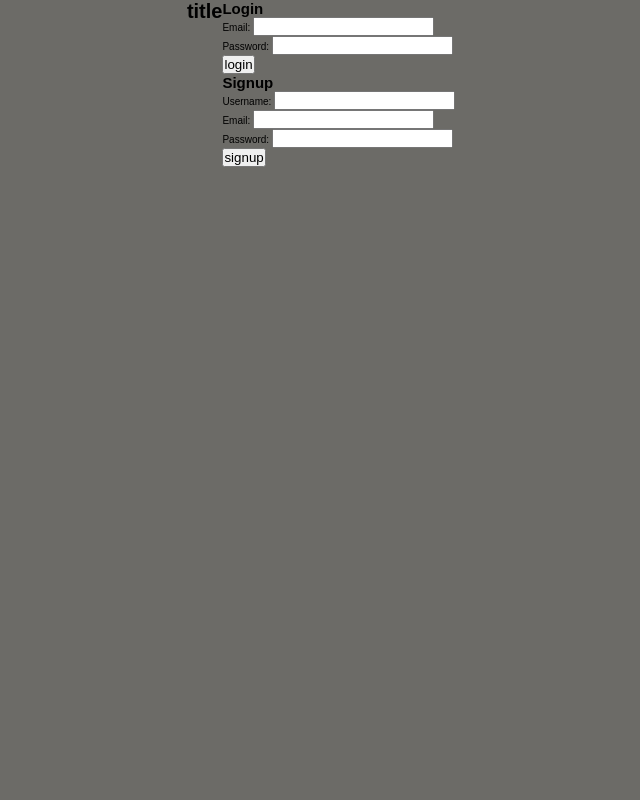
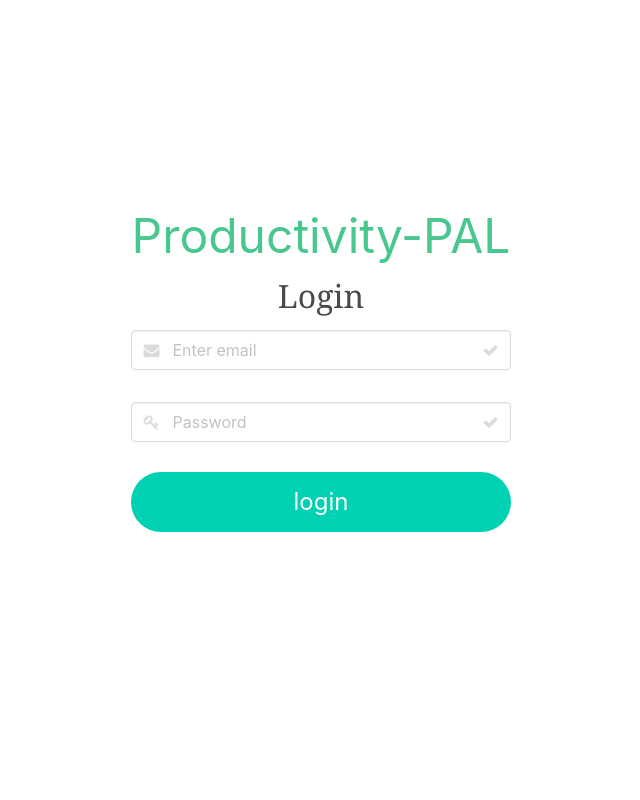
Before and after one commit to aimeedarling/2-Project, a Node server app: page /login in a window 1280 px wide. Shown: the whole page, without its empty margins (319-959 px from the left). Run offline with Node 20, Linux system fonts and the light colour scheme; some libraries are stand-ins or nearby versions.

Commit message:
added styling to style.css, main.hbs, login.hbs

```diff
--- a/public/css/style.css
+++ b/public/css/style.css
@@ -8,6 +8,7 @@ html {
     height: 100%;
     font-size: 62.5%;
     scroll-behavior: smooth;
+
 }
 
 :root {
@@ -28,6 +29,34 @@ html {
     flex-direction: row;
     min-height: 100vh;
     justify-content: center;
-    background-color: var(--quatrinary);
+    background-color: white;
+
 
   }
+
+  #login-button {
+    margin-top: 20px;
+  }
+
+  .page-title {
+    margin-top: 200px;
+  }
+
+#email-login {
+  margin-bottom: 20px;
+}
+
+#password-login {
+  margin-bottom: 10px;
+}
+
+  #login-text {
+    margin-bottom: 10px;
+    font-family: Georgia, 'Times New Roman', Times, serif;
+  }
+
+  #login-button {
+    display: block;
+    width: 100%;
+    border-radius: 30px 30px
+  }
--- a/views/layouts/main.hbs
+++ b/views/layouts/main.hbs
@@ -5,12 +5,14 @@
     <meta charset="utf-8">
     <meta name="viewport" content="width=device-width, initial-scale=1.0">
     <title>Productivity-PAL</title>
+    <link rel="stylesheet" href="https://cdnjs.cloudflare.com/ajax/libs/font-awesome/4.7.0/css/font-awesome.min.css">
+    <link rel="stylesheet" href="https://cdn.jsdelivr.net/npm/bulma@0.9.4/css/bulma.min.css">
     <link rel="stylesheet" type="text/css" href="/css/style.css">
 </head>
 
 <body>
     <header>
-        <h1>title</h1>
+
     </header>
     <nav>
         <a href="/"></a>
@@ -22,7 +24,9 @@
         <div class="">
             {{{body}}}
         </div>
+
     </main>
+
 </body>
 
 </html>
--- a/views/login.hbs
+++ b/views/login.hbs
@@ -1,40 +1,53 @@
+<!DOCTYPE html>
+<html>
+
+<head>
+    <title>Productivity-PAL</title>
+    <link rel='stylesheet' href='https://cdn.jsdelivr.net/npm/bulma@0.9.3/css/bulma.min.css'>
+    <link rel="stylesheet" href="https://cdnjs.cloudflare.com/ajax/libs/font-awesome/4.7.0/css/font-awesome.min.css">
+</head>
+
+<body class="has-text-centered">
+
 <div class="row justify-space-between-md">
     <div class="login-card">
-        <h2 class="page-title">Login</h2>
-        <form class="form login-form">
-            <div class="form-group">
-                <label for="email-login">Email:</label>
-                <input class="form-input" type="text" id="email-login" />
-            </div>
-            <div class="form-group">
-                <label for ="password-login">Password:</label>
-                <input class="form-input" type="password" id="password-login" />
-            </div>
-            <div class="form-group">
-                <button class="btn btn-primary" type="submit">login</button>
-            </div>
-        </form>
+
+    <h1 class="is-size-1 has-text-success page-title">Productivity-PAL</h1>
+        <p class="is-size-3" id="login-text">Login</p>
+
+    <div class="field long-form">
+        <p class="control has-icons-left has-icons-right form-group">
+        {{!-- <input class="form-input" type="text" placeholder="Enter email" id="email-login"> --}}
+        <input class="input" type="text" placeholder="Enter email" id="email-login">
+            <span class="icon is-small is-left">
+                <i class="fa fa-envelope"></i>
+            </span>
+            <span class="icon is-small is-right">
+                <i class="fa fa-check"></i>
+            </span>
+        </p>
     </div>
-    <div class="login-card">
-        <h2 class="page-title">Signup</h2>
-        <form class="form signup-form">
-            <div class="form-group">
-                <label for="username-signup">Username:</label>
-                <input class="form-input" type="text" id="username-signup" />
-            </div>
-            <div class="form-group">
-                <label for="email-signup">Email:</label>
-                <input class="form-input" type="text" id="email-signup" />
-            </div>
-            <div class="form-group">
-                <label for="password-signup">Password:</label>
-                <input class="form-input" type="password" id="password-signup" />
-            </div>
-            <div class="form-group">
-                <button class="btn btn-primary" type="submit">signup</button>
-            </div>
-        </form>
-    </div>
+
+<div class="field formf-group">
+    <p class="control has-icons-left has-icons-right">
+        {{!-- <input class="form-input" type="password" placeholder="Password" id="password-login" /> --}}
+        <input class="input" type="password" placeholder="Password" id="password-login" />
+        <span class="icon is-small is-left">
+            <i class="fa fa-key"></i>
+        </span>
+        <span class="icon is-small is-right">
+            <i class="fa fa-check"></i>
+        </span>
+    </p>
+
+</div>
 </div>
 
-<script src="/js/login.js"></script>
+<div class="form-group">
+    <button class="button is-primary is-large " type="sumbit" id="login-button">login</button>
+</div>
+
+</div>
+</body>
+
+</html>
```
